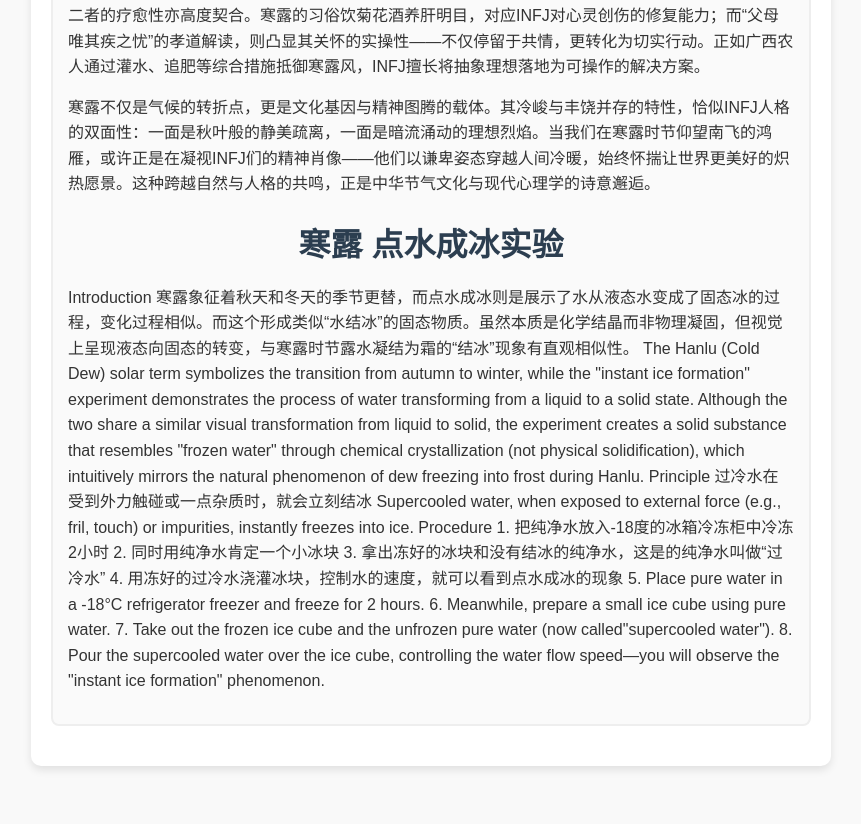
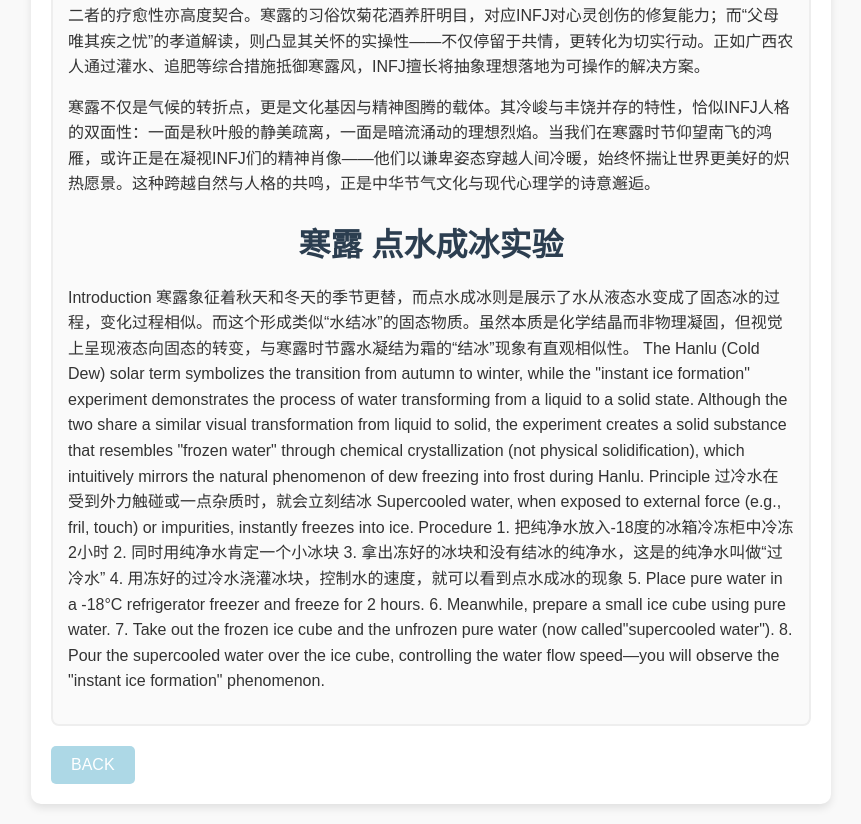
Before and after one commit to hope-0511/hope-0511.github.io, a plain HTML site: page hanlu.html in a window 1280 px wide. Shown: the part 1989-2813 px from the top of the page, without its empty margins (209-1070 px from the left). Before the commit the page ends 2775 px from the top, so only its background shows below. Drawn offline with Linux system fonts and the light colour scheme.

Commit message:
Add files via upload

```diff
--- a/hanlu.html
+++ b/hanlu.html
@@ -108,6 +108,27 @@ Procedure
 
 </p>
         </div>
+			<style>
+        .blue-button {
+            background-color: #add8e6; /* 淡蓝色 */
+            color: white;
+            padding: 10px 20px;
+            border: none;
+            border-radius: 5px;
+            font-size: 16px;
+            cursor: pointer;
+            text-decoration: none;
+            display: inline-block;
+            transition: background-color 0.3s;
+        }
+
+        .blue-button:hover {
+            background-color: #9ac0cd; /* 鼠标悬停时稍深的蓝色 */
+        }
+    	</style>
+
+    <!-- 或者直接使用a标签样式化为按钮 -->
+    	<a href="index.html" class="blue-button">BACK</a>
     </div>
 </body>
 </html>
```
Also changed, not shown: lixia.html (+2 -0 lines).
